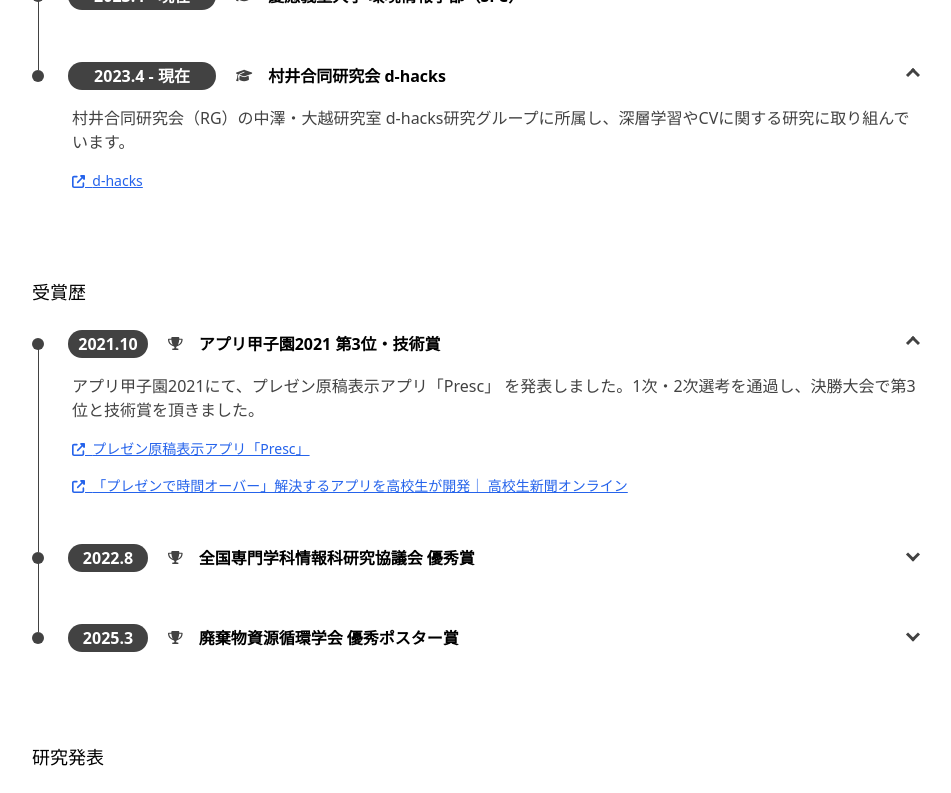
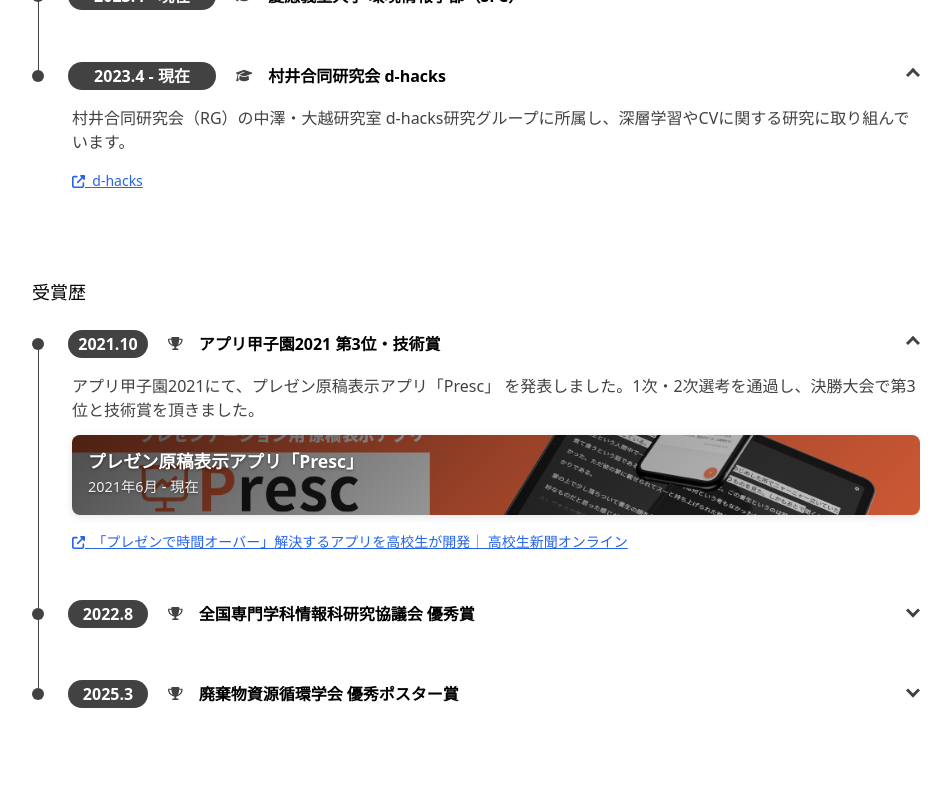
Before and after one commit to sakusaku3939/my-page, a Next.js app: page /profile in a window 1280 px wide. Shown: the part 543-1336 px from the top of the page, without its empty margins (164-1115 px from the left). Built offline with nearby package versions, Linux system fonts and the light colour scheme; no server answers.

Commit message:
Update a timeline link

```diff
--- a/src/pages/profile/index.tsx
+++ b/src/pages/profile/index.tsx
@@ -68,10 +68,12 @@ const Index = () => {
         <Timeline>
           <TimeLineItem date="2021.10" icon={faTrophy} title="アプリ甲子園2021 第3位・技術賞" open={true}>
             アプリ甲子園2021にて、プレゼン原稿表示アプリ「Presc」 を発表しました。1次・2次選考を通過し、決勝大会で第3位と技術賞を頂きました。
-            <TimeLineLink
-              description="プレゼン原稿表示アプリ「Presc」"
+            <TimelineImage
+              title="プレゼン原稿表示アプリ「Presc」"
+              period="2021年6月 - 現在"
+              imageUrl="/posts/presc/thumbnail2.png"
               href="/posts/presc"
-              target=""
+              target="_self"
             />
             <TimeLineLink
               description="「プレゼンで時間オーバー」解決するアプリを高校生が開発｜ 高校生新聞オンライン"
```
Also changed, not shown: public/posts/presc/thumbnail2.png (added).
